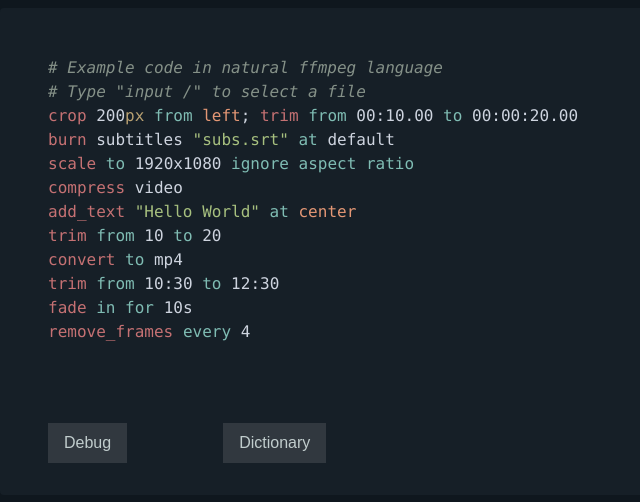
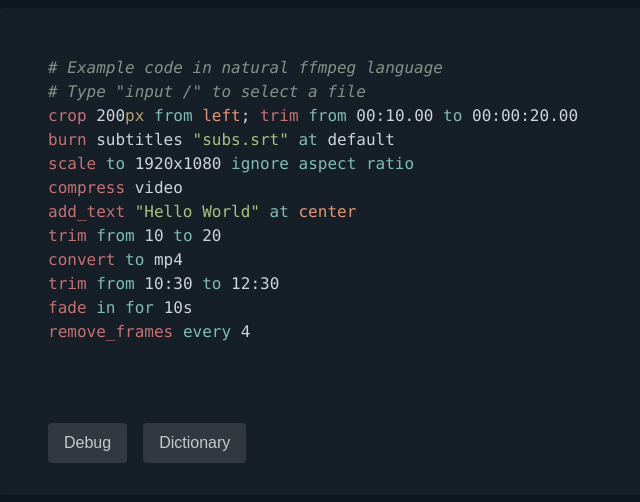
Before and after one commit to AlRodriguezGar14/natural-language-ffmpeg, a Next.js app: page / in a window 1280 px wide. Shown: the part 248-750 px from the top of the page, without its empty margins (0-640 px from the left). Built offline with nearby package versions, Linux system fonts and the light colour scheme.

Commit message:
fixed display errors, background not covering the 100% of the vh

```diff
--- a/app/editor/page.tsx
+++ b/app/editor/page.tsx
@@ -619,13 +619,16 @@ remove_frames every 4
   };
 
   const adjustTextareaHeight = () => {
-    if (textareaRef.current) {
+    if (textareaRef.current && highlighterRef.current) {
       // Reset height temporarily to get accurate scrollHeight
       textareaRef.current.style.height = "auto";
 
       // Set height to scrollHeight plus padding to maintain consistent padding
       const scrollHeight = textareaRef.current.scrollHeight;
-      textareaRef.current.style.height = `${scrollHeight}px`;
+      const newHeight = Math.max(scrollHeight, 384); // min-h-96 = 384px
+
+      textareaRef.current.style.height = `${newHeight}px`;
+      highlighterRef.current.style.height = `${newHeight}px`;
     }
   };
 
@@ -670,11 +673,14 @@ remove_frames every 4
             boxSizing: "border-box",
           }}
         />
+
+        {/* Button container */}
+        <div className="flex gap-4 px-12 pb-8">
           <button
             onClick={() => {
               setDebug((debug) => !debug);
             }}
-          className="mx-12 mb-8 text-[#C1CDCD] bg-[#31383F] py-2 px-4"
+            className="text-[#C1CDCD] bg-[#31383F] py-2 px-4 rounded hover:bg-[#3A4149] transition-colors"
           >
             Debug
           </button>
@@ -682,10 +688,11 @@ remove_frames every 4
             onClick={() => {
               router.push("/docs");
             }}
-          className="mx-12 mb-8 text-[#C1CDCD] bg-[#31383F] py-2 px-4"
+            className="text-[#C1CDCD] bg-[#31383F] py-2 px-4 rounded hover:bg-[#3A4149] transition-colors"
           >
             Dictionary
           </button>
+        </div>
       </div>
       {fileInfo && <ToFfmpeg commands={commands} fileInfo={fileInfo} />}
       {isLoadingFile && (
--- a/app/globals.css
+++ b/app/globals.css
@@ -25,7 +25,14 @@ body {
   font-family: arial, helvetica, sans-serif;
 } */
 
+html {
+  height: 100%;
+}
+
 body {
   background: #0f171e;
   font-family: Arial, Helvetica, sans-serif;
+  min-height: 100vh;
+  margin: 0;
+  padding: 0;
 }
--- a/next.config.ts
+++ b/next.config.ts
@@ -18,6 +18,16 @@ const nextConfig: NextConfig = {
       },
     ];
   },
+  // Ensure proper hydration handling
+  reactStrictMode: true,
+  // Handle WebAssembly files properly
+  webpack: (config) => {
+    config.resolve.fallback = {
+      ...config.resolve.fallback,
+      fs: false,
+    };
+    return config;
+  },
 };
 
 export default nextConfig;
```
Lines whose indentation alone changed are shown as unchanged.
